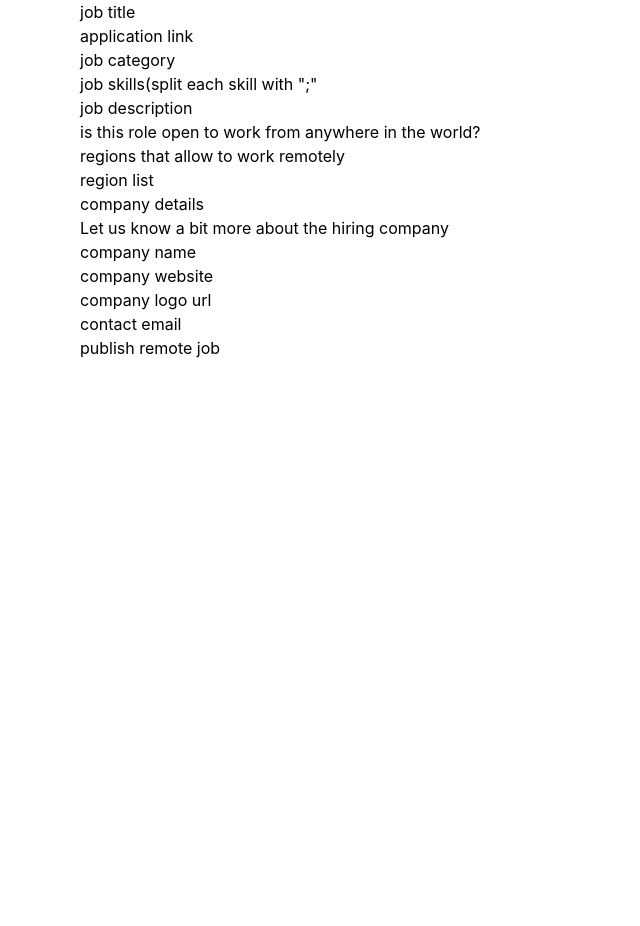
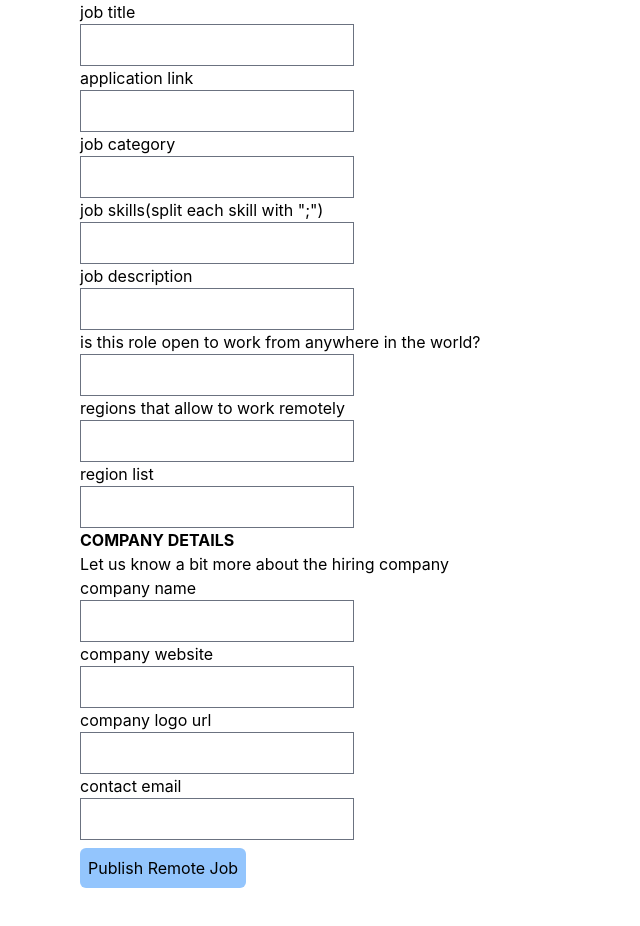
Before and after one commit to kalburgimanjunath/indian-remote-work-app, a Next.js app: page /postjob in a window 1280 px wide. Shown: the part 220-1146 px from the top of the page, without its empty margins (0-640 px from the left). Before the commit the page ends 800 px from the top, so only its background shows below. Built offline with nearby package versions, Linux system fonts and the light colour scheme.

Commit message:
6 files modified, 1 added

```diff
--- /dev/null
+++ b/components/JoinUs.js
@@ -0,0 +1,13 @@
+export default function JoinUs() {
+  return (
+    <div className="bg-white-100 border-2 rounded p-20 justify-center ">
+      <h1 className="font-bold text-lg">
+        Join our community of Remote Workers
+      </h1>
+      <h3>We are now more than +2k remote workers, join us now.</h3>
+      <div className="justify-center w-full flex">
+        <button className="primary">Sign in/Sign up</button>
+      </div>
+    </div>
+  );
+}
--- a/components/index.js
+++ b/components/index.js
@@ -1,3 +1,4 @@
 import Navbar from './navbar';
 import CompanyList from './companylist';
-export { Navbar, CompanyList };
+import JoinUs from './JoinUs';
+export { Navbar, CompanyList, JoinUs };
--- a/components/navbar.js
+++ b/components/navbar.js
@@ -10,7 +10,7 @@ export default function Navbar() {
     { title: 'Privacy Policy', link: './privacypolicy' },
   ];
   return (
-    <div className="flex shadow-lg">
+    <div className="flex shadow-lg sticky top-0 left-0">
       {navitems &&
         navitems.map((item) => {
           return (
--- a/pages/index.js
+++ b/pages/index.js
@@ -1,9 +1,9 @@
-import Head from 'next/head';
+import JoinUs from '../components/JoinUs';
 import styles from '../styles/Home.module.css';
 
 export default function Home() {
   return (
-    <div className="container">
+    <div className="container m-20">
       <h1 className="font-bold text-lg">
         Find your next digital/tech remote job in India
       </h1>
@@ -11,17 +11,7 @@ export default function Home() {
         Indian Remote Work ap helps you to find the best remote-first companies
         that are looking for the best talented digital workers.
       </h3>
-      <div className="bg-white-100 border-2 rounded p-20 justify-center ">
-        <h1 className="font-bold text-lg">
-          Join our community of Remote Workers
-        </h1>
-        <h3>We are now more than +2k remote workers, join us now.</h3>
-        <div className="justify-center w-full flex">
-          <button className="bg-blue-300 p-2 rounded-md mt-2 hover:bg-blue-400">
-            Sign in/Sign up
-          </button>
-        </div>
-      </div>
+      <JoinUs />
       <div className="flex justify-center w-full">
         <div>Search</div>
         <div>
--- a/pages/postjob.js
+++ b/pages/postjob.js
@@ -9,23 +9,89 @@ export default function PostJob() {
         registered users and still growing. Sharing a job offer will help others
         to find their dream remote job.
       </div>
-      <h3>JOB DETAILS</h3>
+      <div>
+        <h3 className="font-bold">JOB DETAILS</h3>
+        <div>
           <div>job title</div>
+          <div>
+            <input type="text" />
+          </div>
+        </div>
+        <div>
           <div>application link</div>
+          <div>
+            <input type="text" />
+          </div>
+        </div>
+        <div>
           <div>job category</div>
-      <div>job skills(split each skill with ";"</div>
+          <div>
+            <input type="text" />
+          </div>
+        </div>
+        <div>
+          <div>job skills(split each skill with ";")</div>
+          <div>
+            <input type="text" />
+          </div>
+        </div>
+        <div>
           <div>job description</div>
+          <div>
+            <input type="text" />
+          </div>
+        </div>
+        <div>
           <div>is this role open to work from anywhere in the world?</div>
+          <div>
+            <input type="text" />
+          </div>
+        </div>
+        <div>
           <div>regions that allow to work remotely</div>
+          <div>
+            <input type="text" />
+          </div>
+        </div>
+        <div>
           <div>region list</div>
+          <div>
+            <input type="text" />
+          </div>
+        </div>
+      </div>
+      <div>
+        <div className="font-bold">COMPANY DETAILS</div>
+        <div>Let us know a bit more about the hiring company</div>
+        <div>
+          <div>company name</div>
+          <div>
+            <input type="text" />
+          </div>
+        </div>
+        <div>
+          <div>company website</div>
+          <div>
+            <input type="text" />
+          </div>
+        </div>
+        <div>
+          <div>company logo url</div>
+          <div>
+            <input type="text" />
+          </div>
+        </div>
+        <div>
+          <div>contact email</div>
+          <div>
+            <input type="text" />
+          </div>
+        </div>
 
-      <div>company details</div>
-      <div>Let us know a bit more about the hiring company</div>
-      <div>company name</div>
-      <div>company website</div>
-      <div>company logo url</div>
-      <div>contact email</div>
-      <div>publish remote job</div>
+        <button type="button" className="primary">
+          Publish Remote Job
+        </button>
+      </div>
     </div>
   );
 }
--- a/pages/remotecommunity.js
+++ b/pages/remotecommunity.js
@@ -1,3 +1,9 @@
+import { JoinUs } from '../components/';
+
 export default function remotecommunity() {
-  return <div className="font-bold">remotecommunity</div>;
+  return (
+    <div className="font-bold">
+      <JoinUs />
+    </div>
+  );
 }
--- a/styles/globals.css
+++ b/styles/globals.css
@@ -18,3 +18,6 @@ a {
 * {
   box-sizing: border-box;
 }
+.primary {
+  @apply bg-blue-300 p-2 rounded-md mt-2 hover:bg-blue-400;
+}
```
Lines whose indentation alone changed are shown as unchanged.
